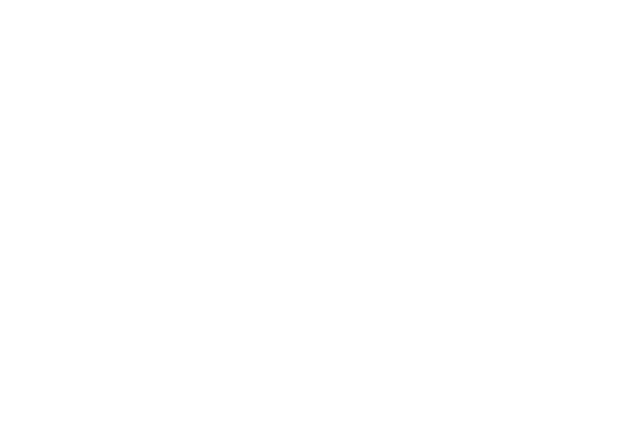
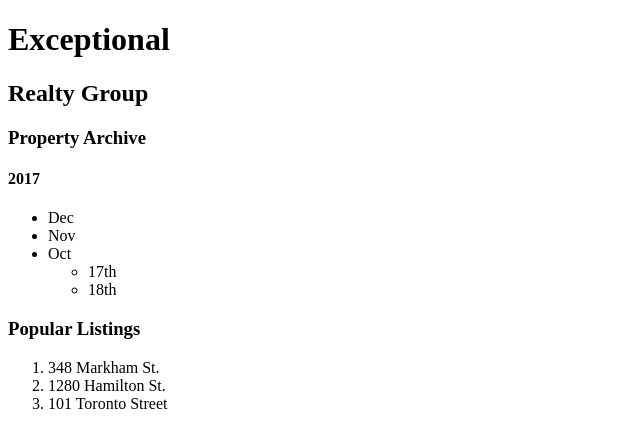
Before and after one commit to thok2/realty, a plain HTML site: page real-estate-listings.html in a window 1280 px wide. Shown: the whole page, without its empty margins (0-640 px from the left). Drawn offline with Linux system fonts and the light colour scheme.

Commit message:
Finished real estate listings outline

```diff
--- a/real-estate-listings.html
+++ b/real-estate-listings.html
@@ -0,0 +1,36 @@
+<!DOCTYPE html>
+<html lang="en">
+<head>
+  <meta charset="UTF-8">
+  <meta name="viewport" content="width=device-width, initial-scale=1.0">
+  <meta http-equiv="X-UA-Compatible" content="ie=edge">
+  <title>Exceptional Realty Group - Luxury Homes - About</title>
+</head>
+<body>
+
+  <h1>Exceptional</h1>
+  <h2>Realty Group<h2>
+  <h3>Property Archive</h3>
+  <h4>2017</h4>
+  <!-- unordered list-->
+  <ul>
+    <li>Dec</li>
+    <li>Nov</li>
+    <li>Oct
+      <ul>
+        <li>17th</li>
+        <li>18th</li>
+      </ul>
+    </li>
+  </ul>
+
+  <h3>Popular Listings</h3>
+  <!--ordered list -->
+  <ol>
+    <li>348 Markham St.</li>
+    <li>1280 Hamilton St.</li>
+    <li>101 Toronto Street</li>
+  </ol>
+
+</body>
+</html>
```
Also changed, not shown: index.html (+7 -0 lines).
